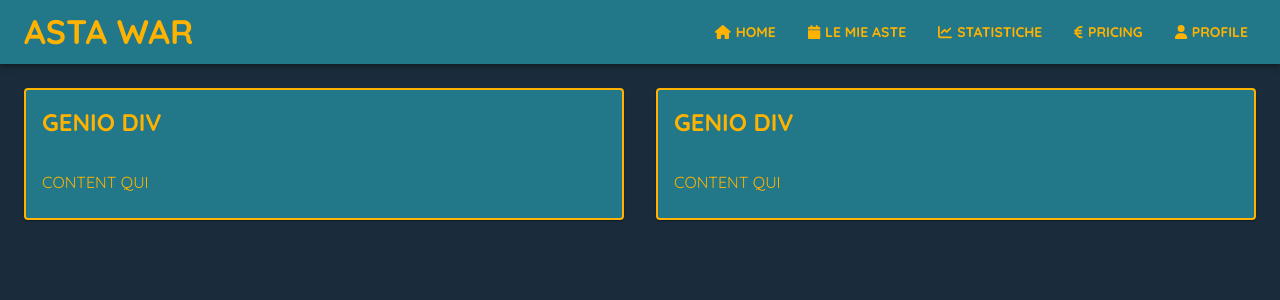
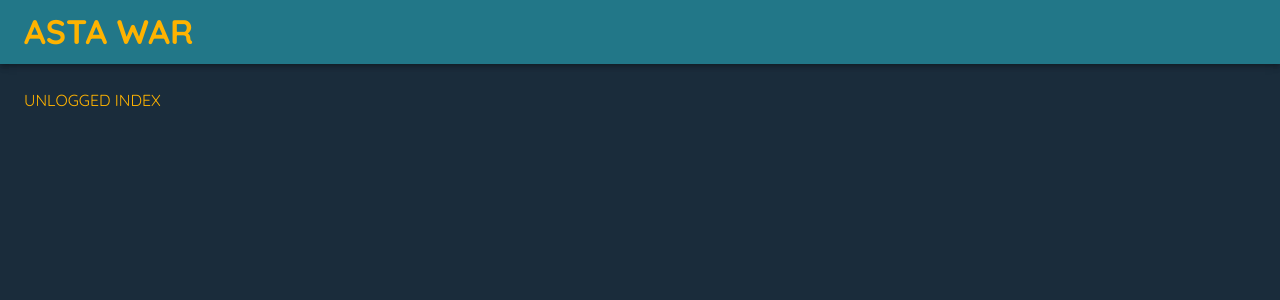
Before and after one commit to danielecomandini/astawar, a React (Vite) app: page / in a window 1280 px wide. Shown: the top 300 px of the page. Built offline with nearby package versions, Linux system fonts and the light colour scheme.

Commit message:
Unlogged preparation

```diff
--- a/src/App.jsx
+++ b/src/App.jsx
@@ -2,6 +2,8 @@ import { BrowserRouter, Routes, Route } from "react-router-dom";
 import Layout from "./UI/layout/Layout.jsx";
 import { MENU_DEFINITION } from "./assets/menu/MenuDefinition.js";
 import HomeIndex from "./pages/home/HomeIndex.jsx";
+import { useState } from "react";
+import UnloggedIndex from "./pages/unlogged/UnloggedIndex.jsx";
 
 const getComponent = (component) => {
   const Component = component;
@@ -11,11 +13,13 @@ const getComponent = (component) => {
 const App = () => {
   const MENU = MENU_DEFINITION;
 
+  const [userConnected, setUserConnected] = useState(undefined)
+
   return (
     <BrowserRouter>
       <Routes>
-        <Route element={<Layout />}>
-          <Route path="/" element={<HomeIndex />} />
+        <Route element={<Layout userConnected={userConnected} />}>
+          <Route path="/" element={userConnected ? <HomeIndex /> : <UnloggedIndex />} />
           {MENU.map((route) => (
             <Route
               key={route.id}
--- a/src/UI/layout/Layout.jsx
+++ b/src/UI/layout/Layout.jsx
@@ -1,10 +1,10 @@
 import AppBarNavigationMenu from './components/AppBarNavigationMenu';
 import Container from './components/Container';
 
-const Layout = () => {
+const Layout = ({userConnected}) => {
   return (
     <>
-      <AppBarNavigationMenu />
+      <AppBarNavigationMenu userConnected={userConnected} />
       <Container />
     </>
   );
--- a/src/UI/layout/components/AppBarNavigationMenu.jsx
+++ b/src/UI/layout/components/AppBarNavigationMenu.jsx
@@ -6,7 +6,7 @@ import MenuButton from "../../elements/buttons/MenuButton";
 import Icon from "../../elements/icons/AWIcon";
 import { MENU_DEFINITION } from "../../../assets/menu/MenuDefinition";
 
-const AppBarNavigationMenu = () => {
+const AppBarNavigationMenu = ({userConnected}) => {
   const MENU = MENU_DEFINITION;
 
   return (
@@ -26,7 +26,7 @@ const AppBarNavigationMenu = () => {
 
         {/* Menu di navigazione */}
         <Box sx={{ display: "flex", gap: 2 }}>
-          {MENU.map((btn) => (
+          {userConnected && MENU.map((btn) => (
             <MenuButton
               key={btn.id}
               component={NavLink}
--- /dev/null
+++ b/src/pages/unlogged/UnloggedIndex.jsx
@@ -0,0 +1,5 @@
+const UnloggedIndex = () => {
+  return <div>UNLOGGED INDEX</div>;
+};
+
+export default UnloggedIndex;
```
